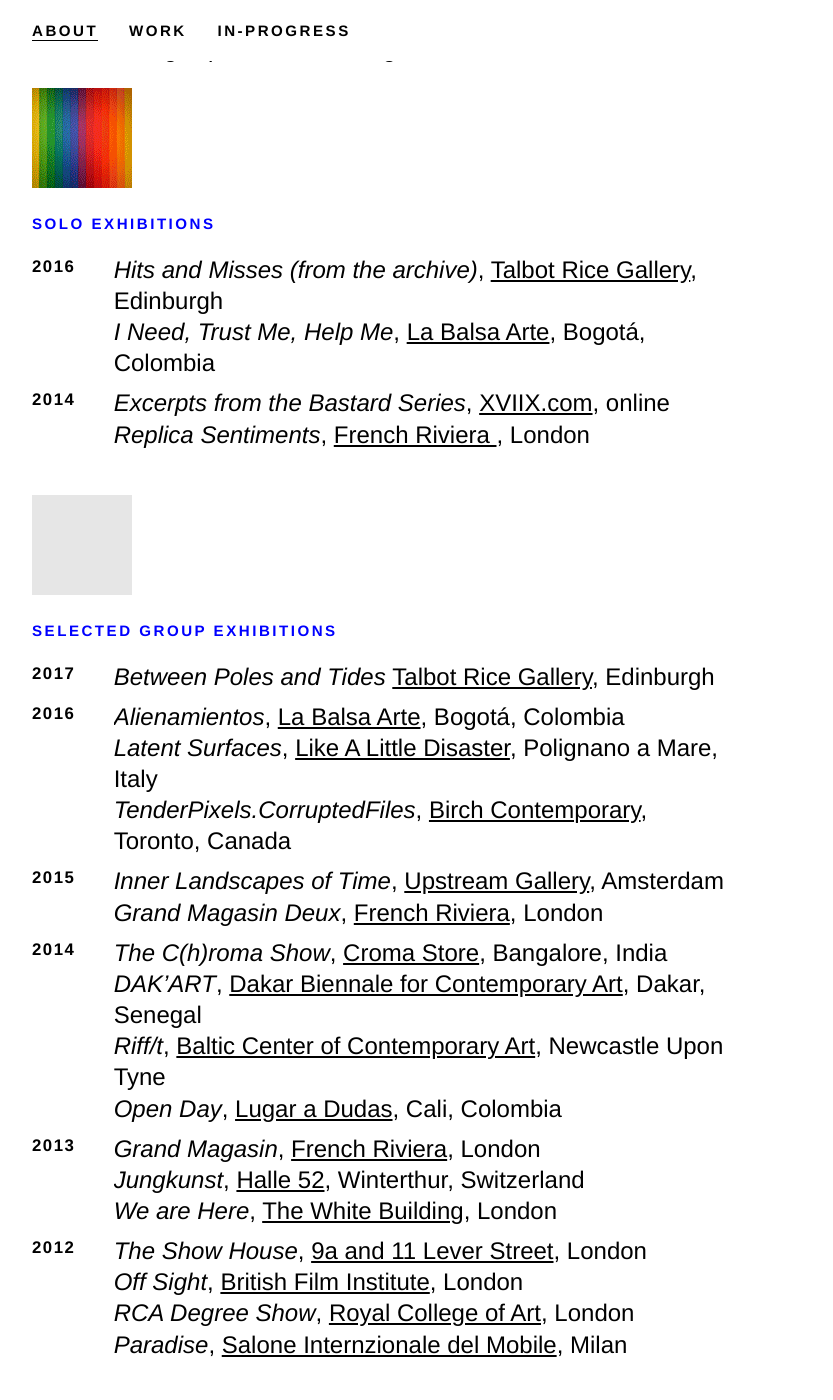
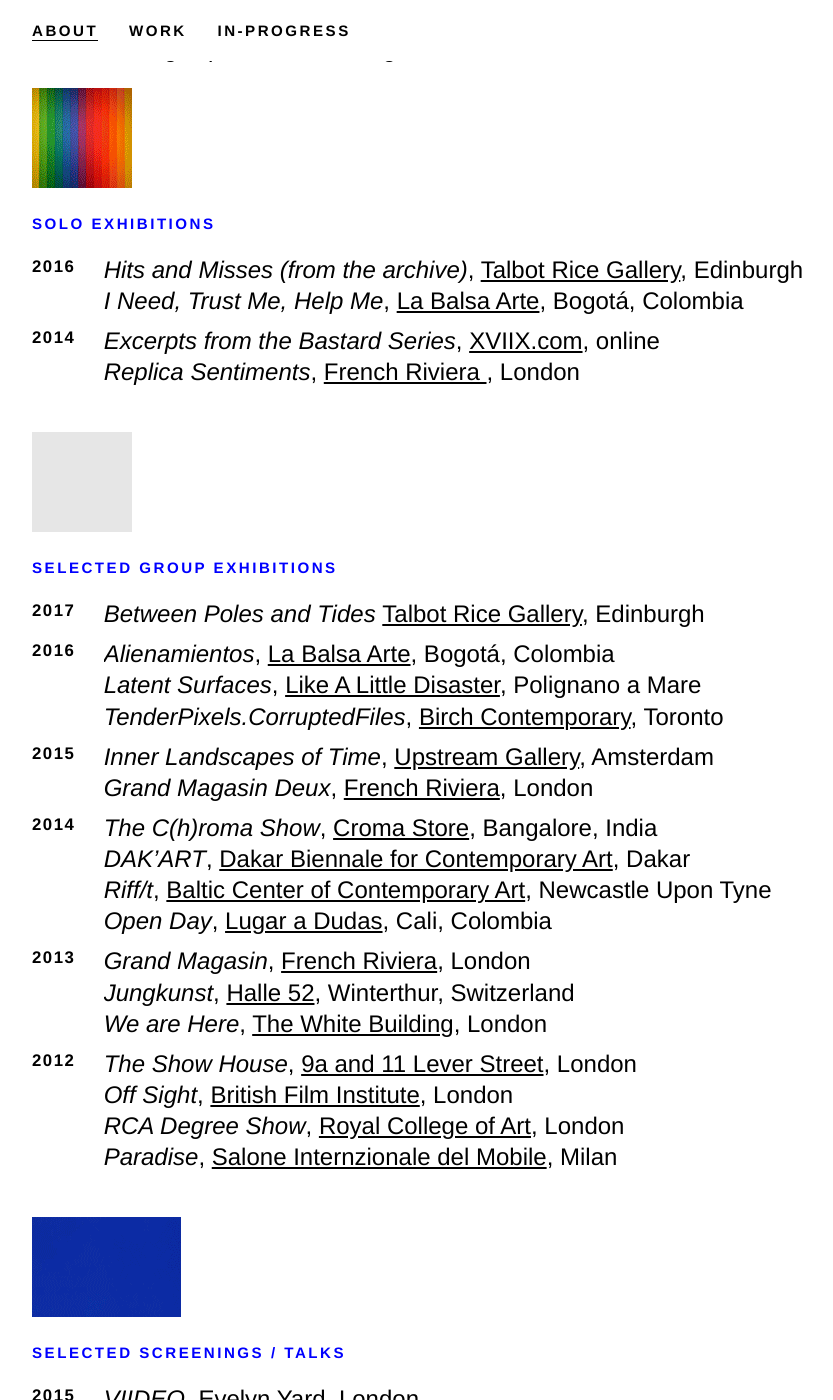
Before and after one commit to fabiennehess/fabiennehess.github.io, a Jekyll site: the page built from _pages/about.html, in a window 1280 px wide and 1400 px high, scrolled down 384 px. Shown: the whole window, without its empty margins (92-925 px from the left). Built offline with Jekyll 4.4.1, drawn with Linux system fonts in a browser that asks for light colours; some of the changed text lies outside the part shown.

Commit message:
fine tuned

```diff
--- a/_data/group.yml
+++ b/_data/group.yml
@@ -2,11 +2,11 @@
 - year: 2017
   title: <i> Between Poles and Tides </i> <u>Talbot Rice Gallery</u>, Edinburgh <br>
 - year: 2016
-  title: <i> Alienamientos</i>, <u> La Balsa Arte</u>, Bogotá, Colombia <br> <i>Latent Surfaces</i>, <u>Like A Little Disaster</u>, Polignano a Mare, Italy <br><i>TenderPixels.CorruptedFiles</i>, <u>Birch Contemporary</u>, Toronto, Canada
+  title: <i> Alienamientos</i>, <u> La Balsa Arte</u>, Bogotá, Colombia <br> <i>Latent Surfaces</i>, <u>Like A Little Disaster</u>, Polignano a Mare <br><i>TenderPixels.CorruptedFiles</i>, <u>Birch Contemporary</u>, Toronto
 - year: 2015
   title: <i>Inner Landscapes of Time</i>, <u>Upstream Gallery</u>, Amsterdam <br><i>Grand Magasin Deux</i>, <u>French Riviera</u>, London
 - year: 2014
-  title: <i>The C(h)roma Show</i>, <u>Croma Store</u>, Bangalore, India<br><i>DAK’ART</i>, <u>Dakar Biennale for Contemporary Art</u>, Dakar, Senegal <br> <i>Riff/t</i>, <u>Baltic Center of Contemporary Art</u>, Newcastle Upon Tyne <br><i>Open Day</i>, <u>Lugar a Dudas</u>, Cali, Colombia
+  title: <i>The C(h)roma Show</i>, <u>Croma Store</u>, Bangalore, India<br><i>DAK’ART</i>, <u>Dakar Biennale for Contemporary Art</u>, Dakar <br> <i>Riff/t</i>, <u>Baltic Center of Contemporary Art</u>, Newcastle Upon Tyne <br><i>Open Day</i>, <u>Lugar a Dudas</u>, Cali, Colombia
 - year: 2013
   title: <i>Grand Magasin</i>, <u>French Riviera</u>, London <br> <i>Jungkunst</i>, <u>Halle 52</u>, Winterthur, Switzerland <br> <i>We are Here</i>, <u>The White Building</u>, London
 - year: 2012
--- a/_data/screenings.yml
+++ b/_data/screenings.yml
@@ -1,11 +1,11 @@
 
 - year: 2015
-  title: <i>VIIDEO screening</i>, <u>Evelyn Yard</u>, London <br> <i>LUX looking, mediated</i> (touring programme); <u>OUTPOST</u>, Norwich and <u>Objectif Vidéo</u>, Nice, France <br> <i>Artist Talk</i>, <u>Talbot Rice Gallery</u>, Edinburgh <br> <u>Blackbox Festival</u>, Seattle
+  title: <i>VIIDEO</i>, <u>Evelyn Yard</u>, London <br> <i>LUX looking, mediated</i> (touring programme); <u>OUTPOST</u>, Norwich and <u>Objectif Vidéo</u>, Nice, France <br> <i>Artist Talk</i>, <u>Talbot Rice Gallery</u>, Edinburgh <br> <u>Blackbox Festival</u>, Seattle
 
 - year: 2014
   title: <i>LUX looking mediated</i> (touring programme); <u>Talbot Rice Gallery</u>, Edinburgh, <u>Quays Culture’s Mobile Cinema</u>, Salford, <u>Art Licks Weekend</u>, London and <u>Arnolfini</u>, Bristol <br>
     <i>Open Data Ecologies</i>, <u>Delfina Foundation</u>, London <br>
-    <i>RIFF/T Closing</i>, <u>Baltic Center of Contemporary Art</u>, Newcastle Upon Tyne
+    <i>RIFF/T</i>, <u>Baltic Center of Contemporary Art</u>, Newcastle Upon Tyne
 
 - year: 2013
   title: <i>The Digital Subconscious</i>, <u>The White Building</u>, London <br> <i>Sturtevant Study Day</i>, <u>Serpentine Galleries</u>, London
--- a/_pages/about.html
+++ b/_pages/about.html
@@ -217,8 +217,7 @@
 <div class = "year">
 <span class ="top">2004</span>
 </div><div class = "data">
-Diploma in graphic design, <u>Vocational College
-for Art & Design</u>, Zürich</div>
+Diploma in graphic design, <u>Berufsschule für Gestaltung</u>, Zürich</div>
 </div>
 
 
--- a/css/main.scss
+++ b/css/main.scss
@@ -98,7 +98,7 @@
 .year {
   padding-top: 5px;
   vertical-align: top;
-  width: 75px;
+  width: 65px;
   max-width: 20%;
   font-size: 70%;
   font-weight: 600;
@@ -106,7 +106,7 @@
 }
 
 .data {
-  width: 625px;
+  width: 715px;
   max-width: 100%;
   // margin-bottom: .4rem;
 
@@ -208,7 +208,7 @@
 
 
 @media only screen
- and (min-device-width: 600px) {
+ and (min-device-width: 668px) {
    .h2 {
    margin-bottom: 10px;
   }
```
Also changed, not shown: _data/pubs.yml (+4 -4 lines), 8 other files.
